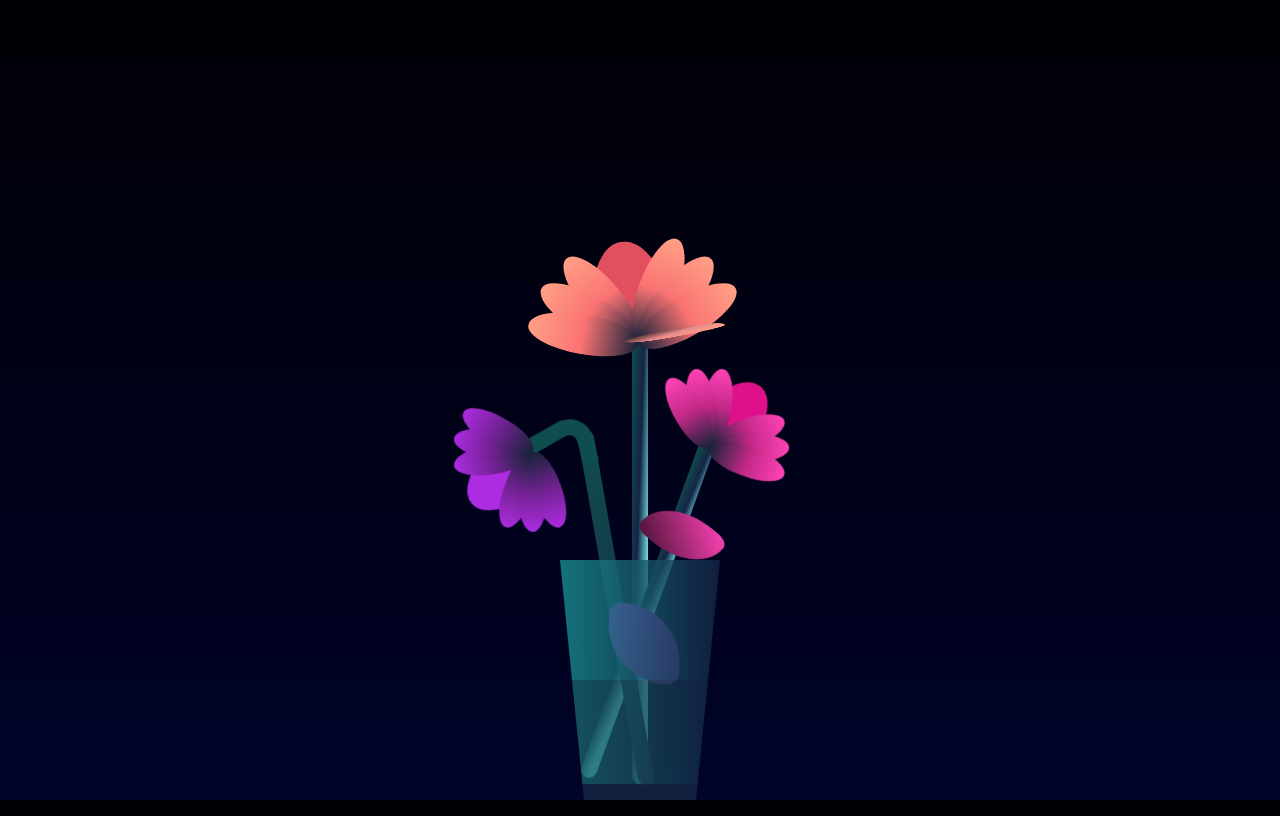
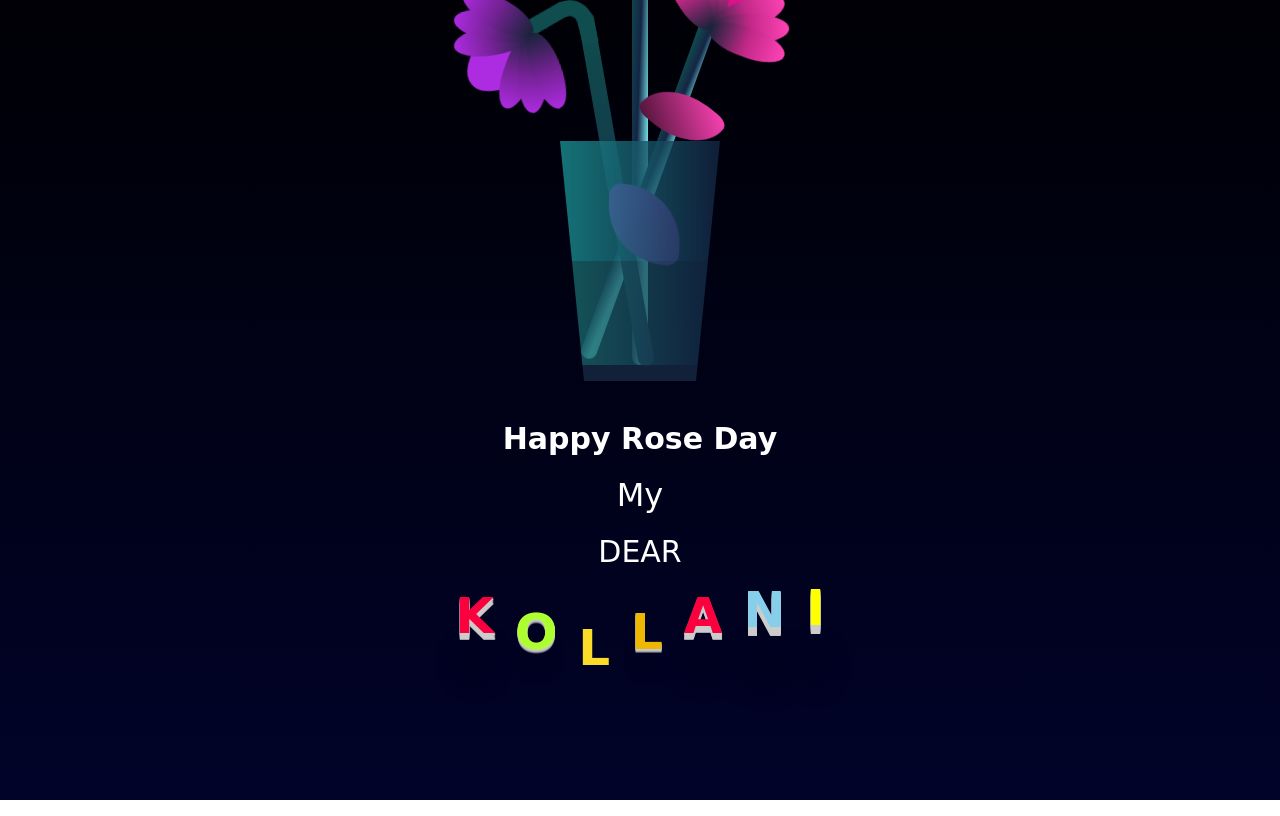
Before and after one commit to Alok4D/Follower-animation-2025, a plain HTML site: page index.html in a window 1280 px wide. Drawn offline with Linux system fonts and the light colour scheme.

Commit message:
add new animation

```diff
--- a/index.html
+++ b/index.html
@@ -3,10 +3,11 @@
 <head>
     <meta charset="UTF-8">
     <meta name="viewport" content="width=device-width, initial-scale=1.0">
-    <title>Document</title>
+    <title>Happy Rose Day 2025</title>
     <link rel="stylesheet" href="style.css">
 </head>
 <body>
+
     <div class="flower">
         <div class="flower-pp">
             <div class="flower_l"></div>
@@ -51,5 +52,22 @@
         </div>
         <div class="flower__glass"></div>
     </div>
+
+    <div class="main-container">
+        <h2 class="heading">Happy Rose Day</h2>
+        <p class="headingM">My</p>
+        <p class="headingD">DEAR</p>
+       <div class="heading">
+       <h1>
+        <span style="color: #FA003F;">K</span>
+        <span style="color: greenyellow;">O</span>
+        <span style="color: #fbdd29;">L</span>
+        <span style="color: #eeb702;">L</span>
+        <span style="color: #FA003F;">A</span>
+        <span style="color: skyblue;">N</span>
+        <span style="color: yellow;">I</span>
+       </h1>
+       </div>
+    </div>
 </body>
 </html>
--- a/style.css
+++ b/style.css
@@ -16,9 +16,67 @@ body{
     background-image:var(--color-bg);
     min-height: 100vh;
     display: flex;
+    flex-direction: column;
     justify-content: center;
-    align-items:flex-end;
+    align-items: center;
     overflow: hidden;
+}
+.heading{
+    color: white;
+    font-size: 30px;
+    font-family: cursive;
+}
+.headingM{
+    color: white;
+    font-size: 2rem;
+    font-family: cursive;
+}
+.headingD{
+    color: white;
+    font-size: 30px;
+     font-family: cursive;
+}
+.main-container{
+    margin-top: 40px;
+    display: flex;
+    justify-content: center;
+    align-items: center;
+    flex-direction: column;
+    gap: 20px;
+}
+span{
+    position: relative;
+    font-family: cursive;
+    top: 20px;
+    color: white;
+    display: inline-block;
+    font-size: 50px;
+    text-shadow: 0 1px 0 #b7b7b7, 0 2px 0 #b7b7b7, 0 3px 0 #b7b7b7, 0 4px 0 #b7b7b7, 0 5px 0 #b7b7b7, 6px 0 transparent, 0 7px 0 transparent 0 8px 0 transparent, 0 9px 0 transparent, 0 10px 10px rgba(0, 0, 0.5);
+    animation: bounce 0.4s ease infinite alternate;
+}
+h1 span:nth-child(2){
+    animation-delay: 0.1s;
+}
+h1 span:nth-child(3){
+    animation-delay: 0.2s;
+}
+h1 span:nth-child(4){
+    animation-delay: 0.3s;
+}
+h1 span:nth-child(5){
+    animation-delay: 0.4s;
+}
+h1 span:nth-child(6){
+    animation-delay: 0.5s;
+}
+h1 span:nth-child(7){
+    animation-delay: 0.6s;
+}
+@keyframes bounce {
+    100%{
+        top: -20px;
+        text-shadow: 0 1px 0 #ccc, 0 2px 0 #ccc, 0 3px 0 #ccc, 0 4px 0 #ccc, 0 5px 0 #ccc, 0 6px 0 #ccc, 0 7px 0 #ccc, 0 8px 0 #ccc, 0 9px 0 #ccc, 0 60px 30px rgba(0, 0, 0, 0.3);
+    }
 }
 
 .flower{
```
